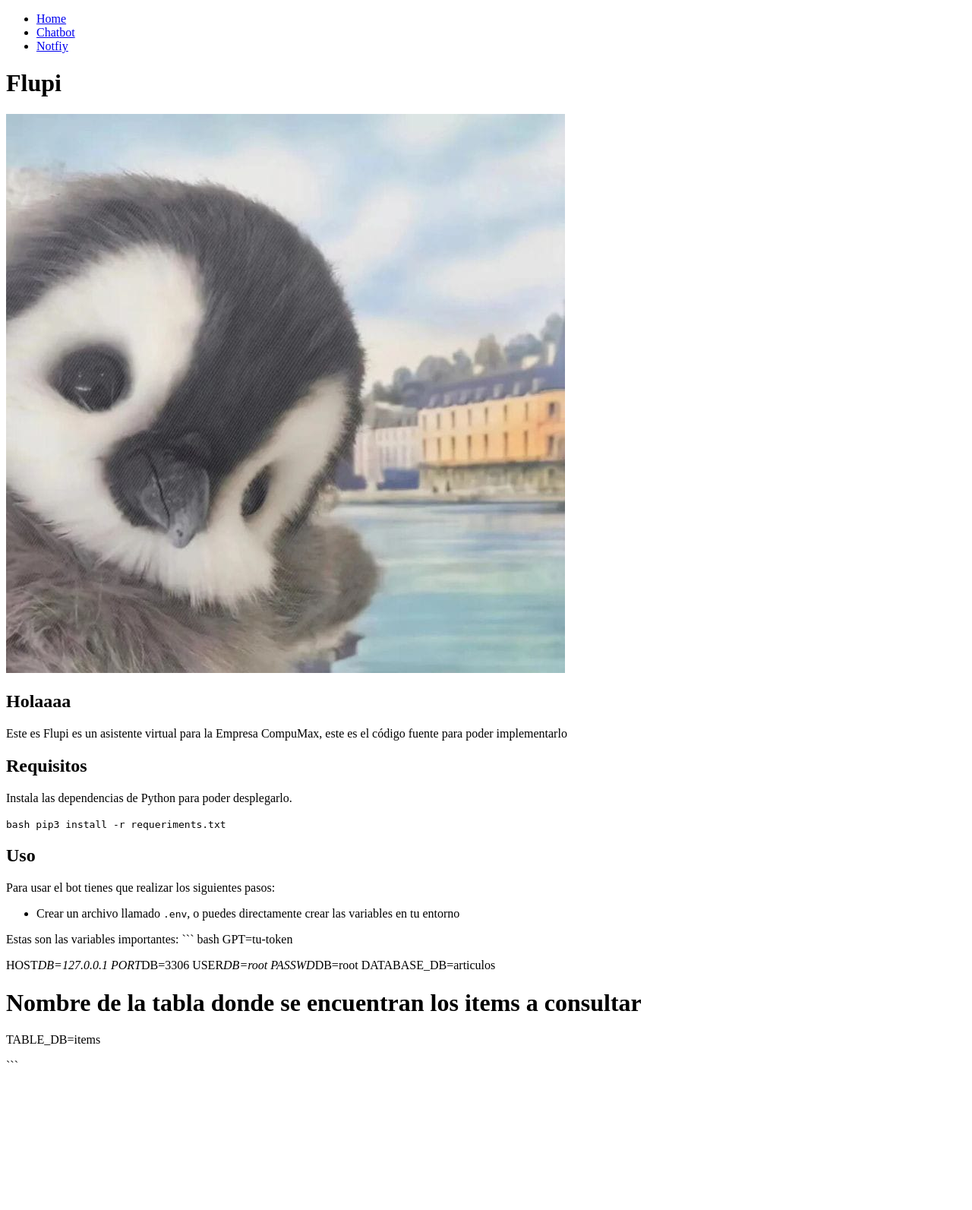
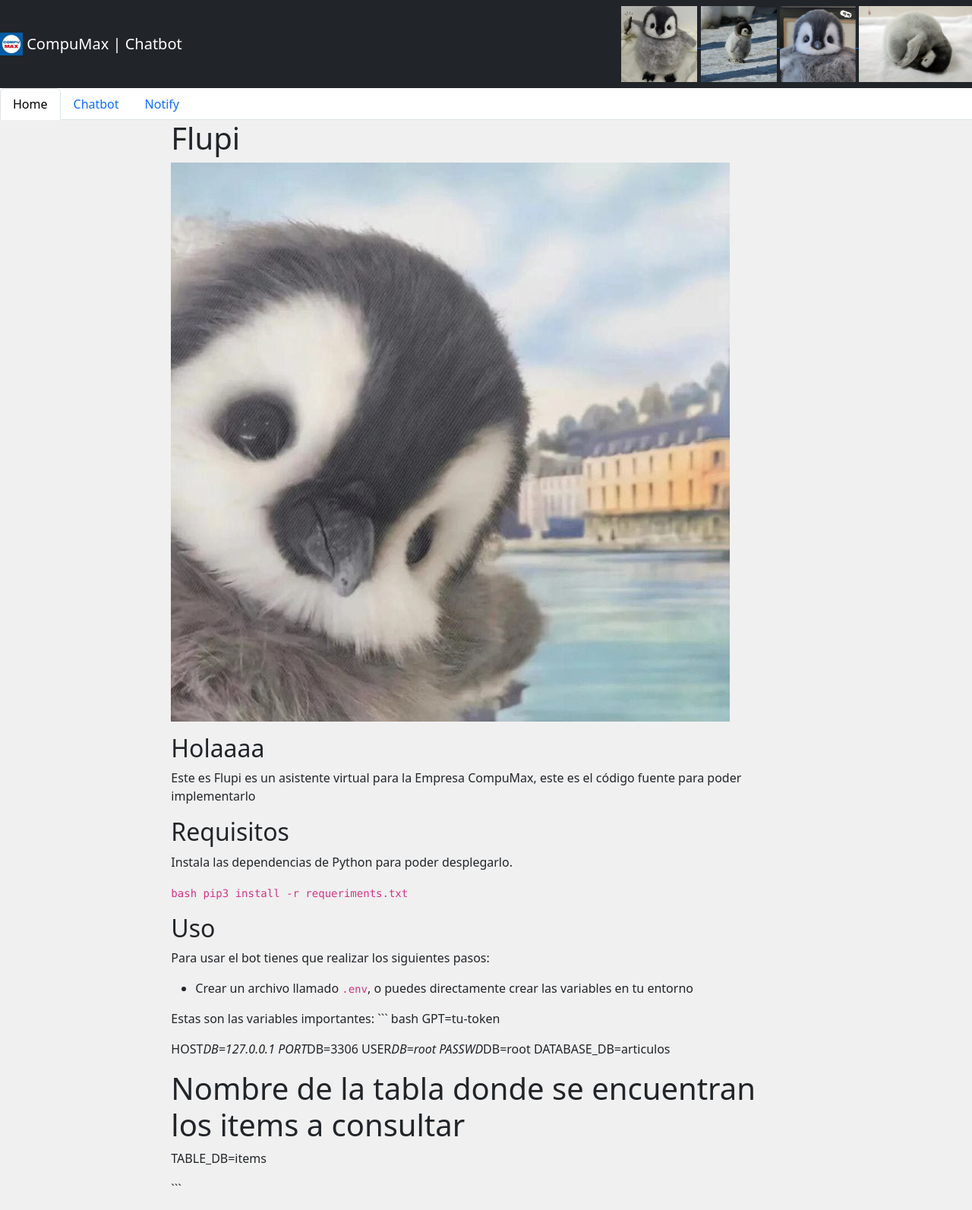
Before and after one commit to JorgeArguello1999/Flupi, a Flask app: page / in a window 1280 px wide. Shown: the whole page at 76% size. Before the commit the page ends 1399 px from the top, so only its background shows below. Run offline with Flask 3, Linux system fonts and the light colour scheme; parts of the project's set-up code (start-up, migrations or seed data) failed here and were passed over.

Commit message:
feat: Colocando estilos en las páginas

```diff
--- a/templates/base.html
+++ b/templates/base.html
@@ -3,18 +3,70 @@
 <head>
     <meta charset="UTF-8">
     <meta name="viewport" content="width=device-width, initial-scale=1.0">
+    <link href="https://cdn.jsdelivr.net/npm/bootstrap@5.3.0/dist/css/bootstrap.min.css" rel="stylesheet">
+    <link rel="icon" href="{{ url_for('static', filename='compumax.jpeg') }}" type="image/jpeg">
     <title>Chatbot | {% block title %} {% endblock %}</title>
 </head>
 <body>
 
-    <ul>
-        <li><a href="/">Home</a></li>
-        <li><a href="/chatbot">Chatbot</a></li>
-        <li><a href="/notify_f">Notfiy</a></li>
-    </ul>
+    <style>
+        body{
+            background-color: #f0f0f0;
+        }
 
-    {% block content %}
-    {% endblock %}
+        .list_items{
+            background-color: white;
+        }
+    </style>
+
+    <nav class="navbar navbar-dark bg-dark">
+        <a class="navbar-brand" href="#">
+            <img src="{{ url_for('static', filename='compumax.jpeg') }}" width="30" height="30" class="d-inline-block align-top" alt="">
+            CompuMax | Chatbot
+            <a class="carousel">
+                <img src="{{ url_for('static', filename='1.jpeg') }}" alt="Imagen" height="100px">
+                <img src="{{ url_for('static', filename='2.jpeg') }}" alt="Imagen" height="100px">
+                <img src="{{ url_for('static', filename='3.jpeg') }}" alt="Imagen" height="100px">
+                <img src="{{ url_for('static', filename='5.jpeg') }}" alt="Imagen" height="100px">
+            </a>
+        </a>
+    </nav>
+
+    <div class="list_items">
+        <ul class="nav nav-tabs">
+            <li class="nav-item"><a class="nav-link active" href="/">Home</a></li>
+            <li class="nav-item"><a class="nav-link" href="/chatbot">Chatbot</a></li>
+            <li class="nav-item"><a class="nav-link" href="/notify_f">Notify</a></li>
+        </ul>
+    </div>
+
+  <script>
+    let index = 0;
+    const images = document.querySelectorAll('.carousel img');
+    setInterval(() => {
+      images[index].style.display = 'none';
+      index = (index + 1) % images.length;
+      images[index].style.display = 'block';
+    }, 3000);
+  </script>
+
+  <div class="content">
+
+  </div>
+
+    <div class="container-fluid">
+        <div class="row">
+            <div class="col"></div>
+            <div class="col-md-8">
+                <div class="content">
+                    {% block content %}
+                    {% endblock %}
+                </div>
+            </div>
+            <div class="col"></div>
+        </div>
+    </div>
+
 
 </body>
 </html>
```
